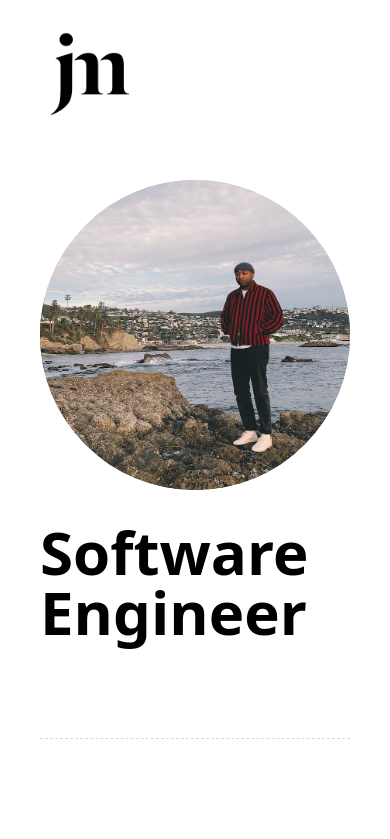
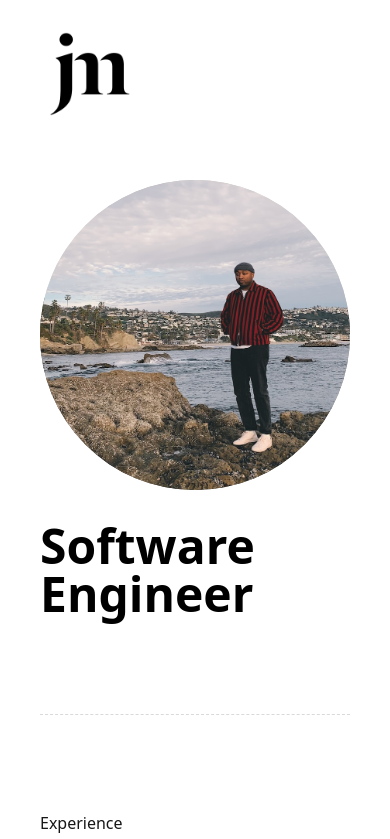
Before and after one commit to javonmcgilberry/javonmcgilberry.github.io, a Next.js app: page / in a window 390 px wide. Shown: the top 839 px of the page. Built offline with nearby package versions, Linux system fonts and the light colour scheme.

Commit message:
hide mobile until bug fixes

```diff
--- a/app/components/desktop-hero.tsx
+++ b/app/components/desktop-hero.tsx
@@ -99,7 +99,7 @@ export default function Hero() {
         >
           <div
             ref={heroImageRef}
-            className="relative z-0 w-full select-none overflow-hidden rounded-full transition-transform duration-300 ease-out"
+            className="relative z-0 w-full select-none overflow-hidden rounded-[100%] transition-transform duration-300 ease-out"
           >
             <HeroImage
               initialImage="/hero-1.jpg"
@@ -119,7 +119,7 @@ export default function Hero() {
           <div className="relative z-10 flex h-full flex-col justify-center">
             <h1
               ref={textRef}
-              className="flex h-full w-full cursor-move select-none items-center text-6xl font-semibold leading-none text-black transition-transform duration-300 ease-out sm:text-7xl"
+              className="flex h-full w-full cursor-move select-none items-center text-5xl font-semibold leading-none text-black transition-transform duration-300 ease-out"
             >
               Software
               <br />
--- a/app/components/hero.tsx
+++ b/app/components/hero.tsx
@@ -1,35 +1,36 @@
-"use client";
+// "use client";
 
-import { useState, useEffect } from "react";
+// import { useState, useEffect } from "react";
 import DesktopHero from "./desktop-hero";
-import MobileHero from "./mobile-hero";
+// import MobileHero from "./mobile-hero";
 
 export default function Hero() {
-  const [isMobile, setIsMobile] = useState(false);
+  // const [isMobile, setIsMobile] = useState(false);
 
-  useEffect(() => {
-    const checkMobile = () => {
-      const userAgent = navigator.userAgent.toLowerCase();
-      const mobileRegex =
-        /android|webos|iphone|ipod|blackberry|iemobile|opera mini/i;
-      const tabletRegex =
-        /ipad|android(?!.*mobile)|tablet|kindle|playbook|silk/i;
+  // useEffect(() => {
+  //   const checkMobile = () => {
+  //     const userAgent = navigator.userAgent.toLowerCase();
+  //     const mobileRegex =
+  //       /android|webos|iphone|ipod|blackberry|iemobile|opera mini/i;
+  //     const tabletRegex =
+  //       /ipad|android(?!.*mobile)|tablet|kindle|playbook|silk/i;
 
-      const isMobileDevice = mobileRegex.test(userAgent);
-      const isTablet = tabletRegex.test(userAgent);
-      const isPortrait = window.innerHeight > window.innerWidth;
+  //     const isMobileDevice = mobileRegex.test(userAgent);
+  //     const isTablet = tabletRegex.test(userAgent);
+  //     const isPortrait = window.innerHeight > window.innerWidth;
 
-      setIsMobile(isMobileDevice || (isTablet && isPortrait));
-    };
+  //     setIsMobile(isMobileDevice || (isTablet && isPortrait));
+  //   };
 
-    checkMobile();
-    window.addEventListener("resize", checkMobile);
-    return () => window.removeEventListener("resize", checkMobile);
-  }, []);
+  //   checkMobile();
+  //   window.addEventListener("resize", checkMobile);
+  //   return () => window.removeEventListener("resize", checkMobile);
+  // }, []);
 
   return (
     <section className="fade-in-up relative">
-      {isMobile ? <MobileHero /> : <DesktopHero />}
+      <DesktopHero />
+      {/* {isMobile ? <MobileHero /> : <DesktopHero />} */}
     </section>
   );
 }
```
